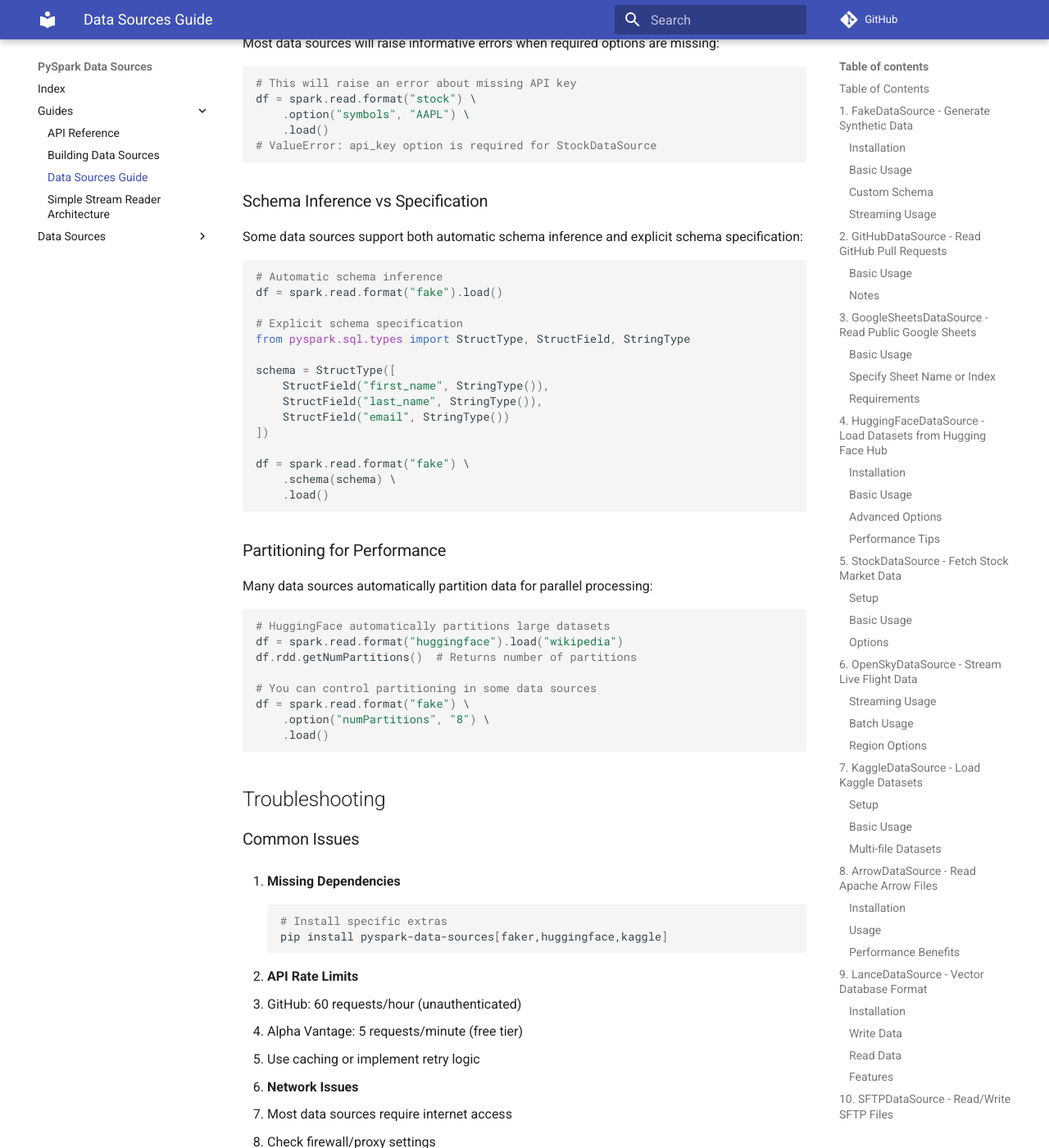
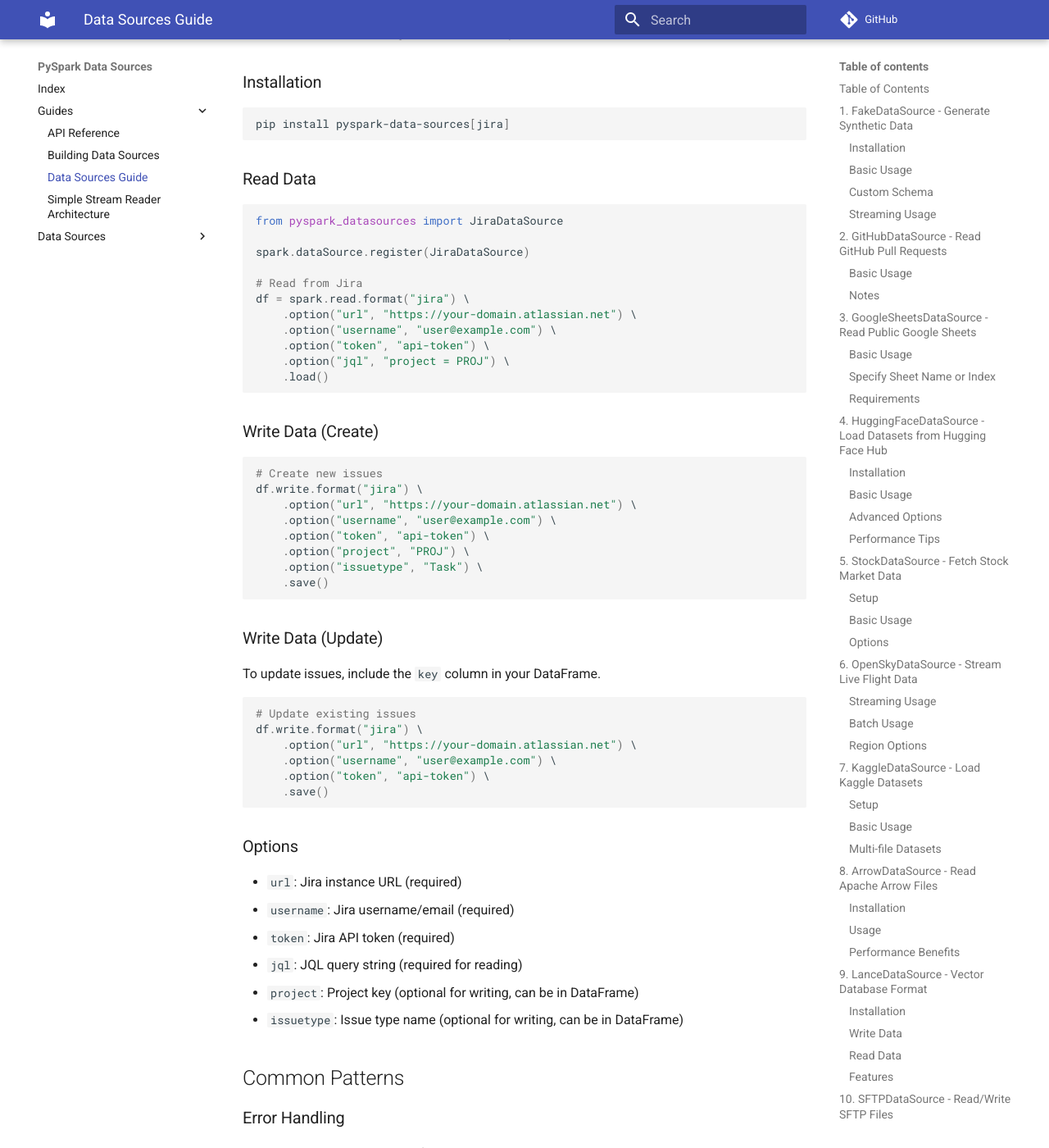
Before and after one commit to allisonwang-db/pyspark-data-sources, an MkDocs documentation site: the page built from docs/data-sources-guide.md, in a window 1280 px wide and 1400 px high, scrolled down 11192 px. Shown: the whole window at 82% size. Built offline with MkDocs 1.6.1 and Material for MkDocs 9.7.7, drawn with Linux system fonts in a browser that asks for light colours; comment, search, counter and statistics services are not loaded; some of the changed text lies outside the part shown.

Commit message:
Add Jira to data sources guide
Co-authored-by: Cursor <cursoragent@cursor.com>

````diff
--- a/docs/data-sources-guide.md
+++ b/docs/data-sources-guide.md
@@ -13,6 +13,7 @@ This guide provides detailed examples and usage patterns for all available data
 8. [ArrowDataSource - Read Apache Arrow Files](#8-arrowdatasource---read-apache-arrow-files)
 9. [LanceDataSource - Vector Database Format](#9-lancedatasource---vector-database-format)
 10. [SFTPDataSource - Read/Write SFTP Files](#10-sftpdatasource---readwrite-sftp-files)
+11. [JiraDataSource - Read/Write Jira Issues](#11-jiradatasource---readwrite-jira-issues)
 
 ## 1. FakeDataSource - Generate Synthetic Data
 
@@ -467,6 +468,62 @@ df.write.format("sftp") \
 - `port`: SFTP port (default: 22)
 - `recursive`: Recursively list files in directories (read only, default: false)
 
+## 11. JiraDataSource - Read/Write Jira Issues
+
+Read issues from Jira using JQL and create/update issues.
+
+### Installation
+```bash
+pip install pyspark-data-sources[jira]
+```
+
+### Read Data
+```python
+from pyspark_datasources import JiraDataSource
+
+spark.dataSource.register(JiraDataSource)
+
+# Read from Jira
+df = spark.read.format("jira") \
+    .option("url", "https://your-domain.atlassian.net") \
+    .option("username", "user@example.com") \
+    .option("token", "api-token") \
+    .option("jql", "project = PROJ") \
+    .load()
+```
+
+### Write Data (Create)
+```python
+# Create new issues
+df.write.format("jira") \
+    .option("url", "https://your-domain.atlassian.net") \
+    .option("username", "user@example.com") \
+    .option("token", "api-token") \
+    .option("project", "PROJ") \
+    .option("issuetype", "Task") \
+    .save()
+```
+
+### Write Data (Update)
+To update issues, include the `key` column in your DataFrame.
+
+```python
+# Update existing issues
+df.write.format("jira") \
+    .option("url", "https://your-domain.atlassian.net") \
+    .option("username", "user@example.com") \
+    .option("token", "api-token") \
+    .save()
+```
+
+### Options
+- `url`: Jira instance URL (required)
+- `username`: Jira username/email (required)
+- `token`: Jira API token (required)
+- `jql`: JQL query string (required for reading)
+- `project`: Project key (optional for writing, can be in DataFrame)
+- `issuetype`: Issue type name (optional for writing, can be in DataFrame)
+
 ## Common Patterns
 
 ### Error Handling
````
